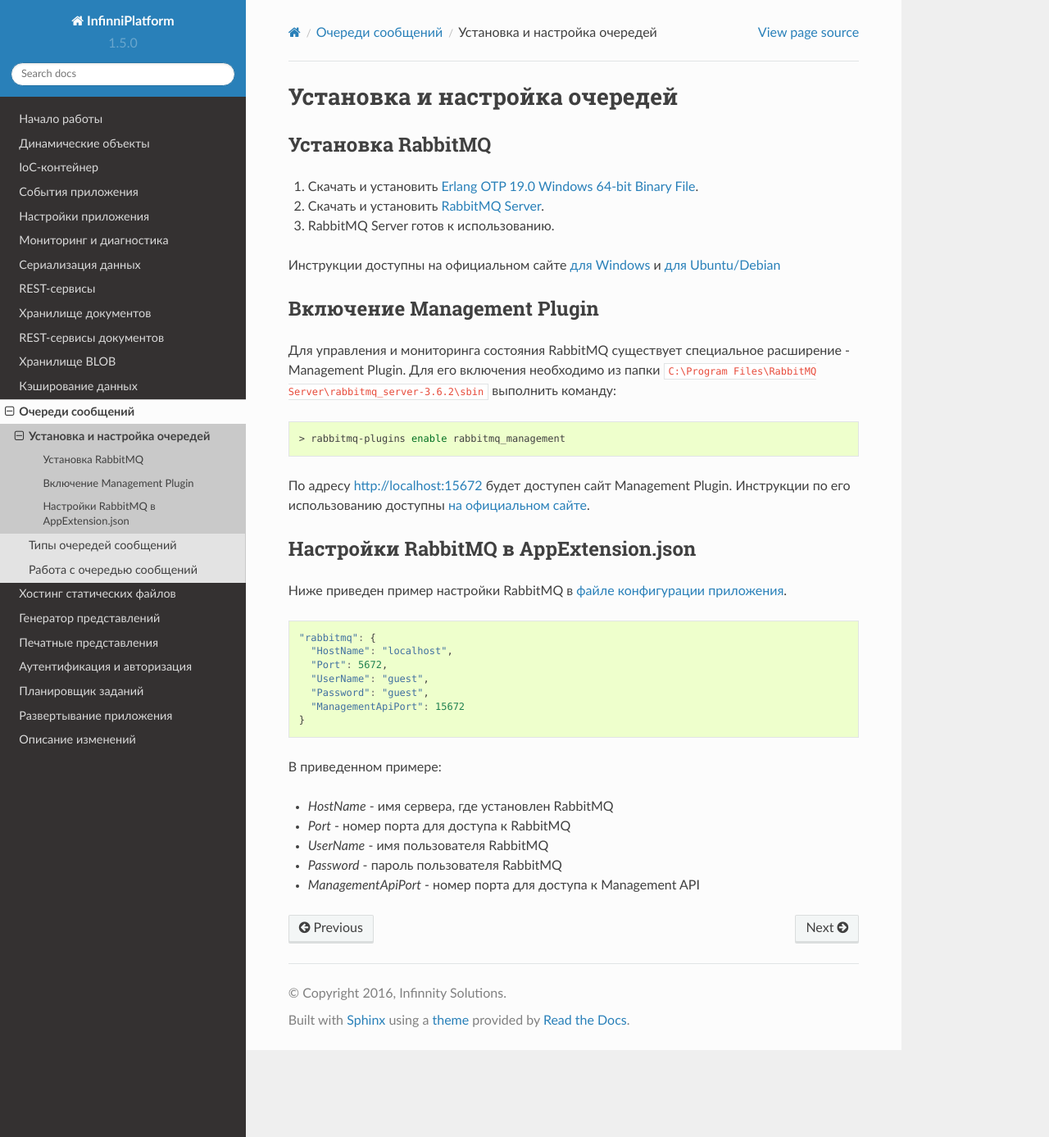
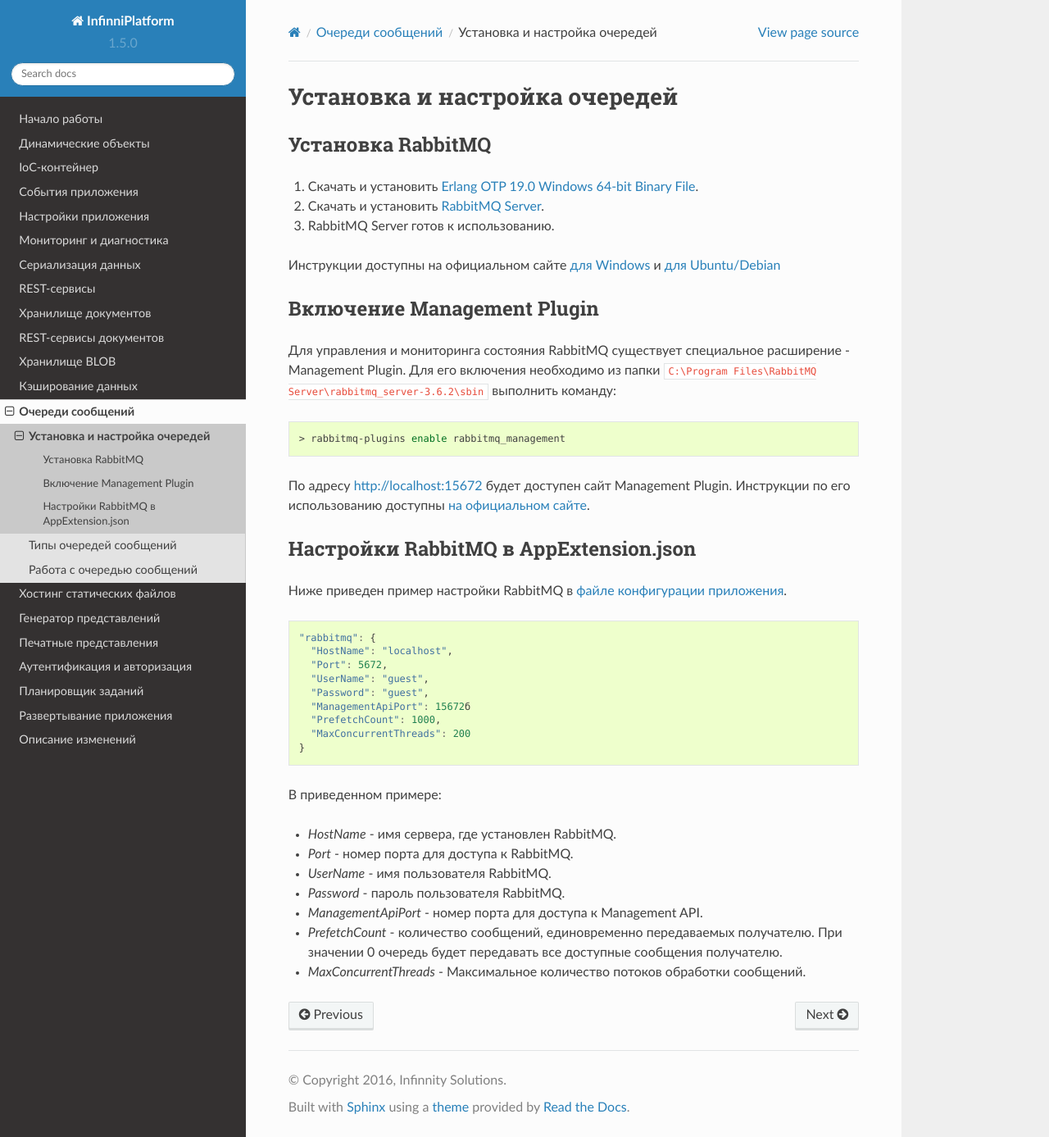
Before and after one commit to InfinniPlatform/InfinniPlatform.readthedocs.org, a Sphinx documentation site: the page built from docs/source/12-queues/queues-install.rst, in a window 1280 px wide and 1387 px high. Shown: the whole window at 82% size. Built offline with Sphinx 7.4.7 and the Read the Docs theme 2.0.0, drawn with Linux system fonts in a browser that asks for light colours.

```diff
--- a/docs/source/12-queues/queues-install.rst
+++ b/docs/source/12-queues/queues-install.rst
@@ -34,13 +37,17 @@
       "Port": 5672,
       "UserName": "guest",
       "Password": "guest",
-      "ManagementApiPort": 15672
+      "ManagementApiPort": 15672б
+      "PrefetchCount": 1000,
+      "MaxConcurrentThreads": 200
     }
 
 В приведенном примере:
 
-* *HostName* - имя сервера, где установлен RabbitMQ
-* *Port* - номер порта для доступа к RabbitMQ
-* *UserName* - имя пользователя RabbitMQ
-* *Password* - пароль пользователя RabbitMQ
-* *ManagementApiPort* - номер порта для доступа к Management API
+* *HostName* - имя сервера, где установлен RabbitMQ.
+* *Port* - номер порта для доступа к RabbitMQ.
+* *UserName* - имя пользователя RabbitMQ.
+* *Password* - пароль пользователя RabbitMQ.
+* *ManagementApiPort* - номер порта для доступа к Management API.
+* *PrefetchCount* - количество сообщений, единовременно передаваемых получателю. При значении 0 очередь будет передавать все доступные сообщения получателю.
+* *MaxConcurrentThreads* - Максимальное количество потоков обработки сообщений.
```
Also changed, not shown: other parts of docs/source/12-queues/queues-install.rst (+4 -1 lines), docs/source/release-notes/v1.10.0.rst (+23 -2 lines).
